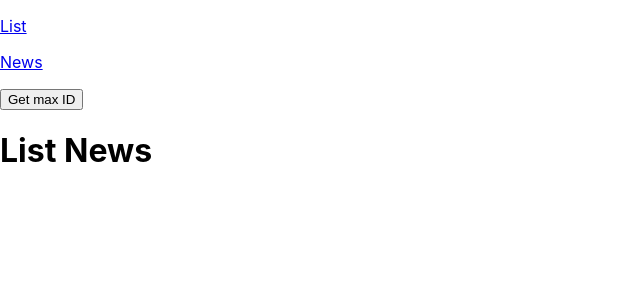
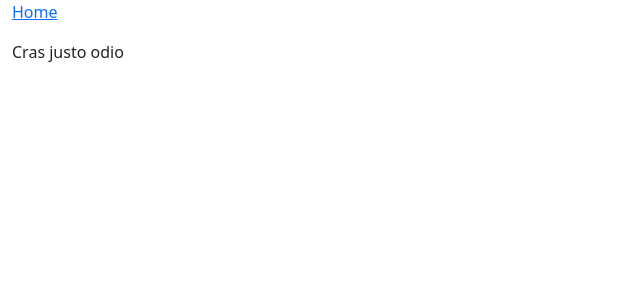
Before and after one commit to z-igor/avito_frontend_trainee_task, a React (Create React App) app: page /news/1 in a window 1280 px wide. Shown: the top 300 px of the page, without its empty margins (0-640 px from the left). Built offline with nearby package versions, Linux system fonts and the light colour scheme.

Commit message:
finally fetch news

```diff
--- a/package.json
+++ b/package.json
@@ -6,7 +6,10 @@
     "@testing-library/jest-dom": "^5.11.4",
     "@testing-library/react": "^11.1.0",
     "@testing-library/user-event": "^12.1.10",
+    "axios": "^0.21.4",
+    "bootstrap": "^5.1.1",
     "react": "^17.0.2",
+    "react-bootstrap": "^2.0.0-beta.6",
     "react-dom": "^17.0.2",
     "react-redux": "^7.2.5",
     "react-router-dom": "^5.3.0",
--- a/src/API/index.js
+++ b/src/API/index.js
@@ -1,9 +1,32 @@
+import { NEWSCOUNT } from "../consts";
+import axios from "axios";
+
 export async function getMaxItemId() {
-  let r = await fetch('https://hacker-news.firebaseio.com/v0/maxitem.json');
-  return await r.json();
+  try {
+    let r = await fetch("https://hacker-news.firebaseio.com/v0/maxitem.json");
+
+    return await r.json();
+  } catch (err) {
+    console.error(err);
+  }
 }
 
-export async function getNewTopBestStories() {
-  let r = await fetch('https://hacker-news.firebaseio.com/v0/topstories.json');
-  return await r.json();
+export async function fetchNews(setData) {
+  try {
+    const ids = await axios.get(
+      "https://hacker-news.firebaseio.com/v0/newstories.json"
+    );
+
+    const newsPromises = ids.data
+      .slice(0, NEWSCOUNT)
+      .map((n) =>
+        axios.get(`https://hacker-news.firebaseio.com/v0/item/${n}.json`)
+      );
+
+    const news = await Promise.all(newsPromises);
+
+    setData(news.map((a) => a.data));
+  } catch (err) {
+    console.error(err);
+  }
 }
--- a/src/App.js
+++ b/src/App.js
@@ -1,8 +1,8 @@
 import React from "react";
-import { BrowserRouter as Router, Link, Route, Switch } from "react-router-dom";
+import { BrowserRouter as Router, Route, Switch } from "react-router-dom";
 import { ListNews } from "./layouts/listNews/ListNews";
 import { OpenNews } from "./layouts/openNews/OpenNews";
-import Button from "./components/Button/Button";
+// import Button from "./components/Button/Button";
 
 // import logo from "./logo.svg";
 import "./App.css";
@@ -10,23 +10,14 @@ import "./App.css";
 function App() {
   return (
     <Router>
-      <div>
-        <p>
-          <Link to="/">List</Link>
-        </p>
-        <p>
-          <Link to="/open">News</Link>
-        </p>
-        <Button />
       <Switch>
-          <Route path="/open">
+        <Route path="/news/:id">
           <OpenNews />
         </Route>
         <Route path="/">
           <ListNews />
         </Route>
       </Switch>
-      </div>
     </Router>
   );
 }
--- a/src/components/Button/Button.jsx
+++ b/src/components/Button/Button.jsx
@@ -1,12 +1,12 @@
 import React from "react";
-import { getMaxItemId, getNewTopBestStories } from "../../API";
+// import { getMaxItemId, getNewTopBestStories } from "../../API";
 import {} from "../../"
 
 async function onClick(e) {
-  const maxItem = await getMaxItemId();
-  const listStory = await getNewTopBestStories();
-  console.log(maxItem);
-  console.log(listStory);
+  // const maxItem = await getMaxItemId();
+  // const listStory = await getNewTopBestStories();
+  // console.log(maxItem);
+  // console.log(listStory);
 }
 
 export default function Button() {
--- a/src/index.js
+++ b/src/index.js
@@ -1,14 +1,21 @@
-import React from 'react';
-import ReactDOM from 'react-dom';
-import './index.css';
-import App from './App';
+import React from "react";
+import ReactDOM from "react-dom";
+import { Provider } from "react-redux";
+import "./index.css";
+import App from "./App";
+import store from "./state/store";
 // import reportWebVitals from './reportWebVitals';
+import 'bootstrap/dist/css/bootstrap.min.css';
+
+window.storee = store;
 
 ReactDOM.render(
   <React.StrictMode>
-    <App />
+    <Provider store={store}>
+      <App />
+    </Provider>
   </React.StrictMode>,
-  document.getElementById('root')
+  document.getElementById("root")
 );
 
 // If you want to start measuring performance in your app, pass a function
--- a/src/layouts/listNews/ListNews.jsx
+++ b/src/layouts/listNews/ListNews.jsx
@@ -1,9 +1,37 @@
-import React from "react";
+import React, { useEffect, useState } from "react";
+import { Link } from "react-router-dom";
+import { useDispatch, useSelector } from "react-redux";
+import { fetchNews } from "../../API";
+import { getNews } from "../../state/actionsCreator/action";
+import { Container, ListGroup } from "react-bootstrap";
 
 export function ListNews() {
+  const dispatch = useDispatch();
+  const { newsList } = useSelector((s) => s.news);
+
+  let [getNewsList, setGetNewsList] = useState([]);
+
+  useEffect(() => {
+    fetchNews(setGetNewsList);
+  }, []);
+
+  useEffect(() => {
+    dispatch(getNews(getNewsList));
+  }, [newsList]);
+
   return (
-    <div>
-      <h1>List News</h1>
-    </div>
+    <Container>
+      {getNewsList.map((n, i) => {
+        return (
+          <ListGroup>
+            <ListGroup.Item>
+              <Link to={`/news/${n.id}`} key={n.id}>
+                <p>{n.title}</p>
+              </Link>
+            </ListGroup.Item>
+          </ListGroup>
+        );
+      })}
+    </Container>
   );
 }
--- a/src/layouts/openNews/OpenNews.jsx
+++ b/src/layouts/openNews/OpenNews.jsx
@@ -1,10 +1,20 @@
 import React from "react";
+import { Col, Container, ListGroup, Row } from "react-bootstrap";
+import { Link } from "react-router-dom";
 
 export function OpenNews() {
   return (
-    <div>
-      <h1>Current News</h1>
-      <p>desctiption</p>
-    </div>
+    <Container fluid>
+      <Row>
+        <Col>
+          <Link to="/">
+            <p>Home</p>
+          </Link>
+        </Col>
+      </Row>
+      <Row>
+        <Col>Cras justo odio</Col>
+      </Row>
+    </Container>
   );
 }
--- /dev/null
+++ b/src/state/actionTypes.js
@@ -0,0 +1,5 @@
+export const GET_NEWS = "GET_NEWS";
+export const CREATE_BANNER = "CREATE_BANNER";
+export const UPDATE_BANNER = "UPDATE_BANNER";
+export const BANNER_ID = "BANNER_ID";
+export const DELETE_BANNER = "DELETE_BANNER";
--- /dev/null
+++ b/src/state/actionsCreator/action.js
@@ -0,0 +1,6 @@
+import { GET_NEWS } from "../actionTypes";
+
+export const getNews = (news) => ({
+  type: GET_NEWS,
+  news,
+});
--- /dev/null
+++ b/src/state/reducers/index.js
@@ -0,0 +1,6 @@
+import { combineReducers } from "redux";
+import { creatorReducer } from "./reducer";
+
+export default combineReducers({
+  news: creatorReducer,
+});
--- /dev/null
+++ b/src/state/reducers/reducer.js
@@ -0,0 +1,19 @@
+import { GET_NEWS } from "../actionTypes";
+
+const initialState = {
+  newsList: [],
+};
+
+export const creatorReducer = (state = initialState, action) => {
+  switch (action.type) {
+    case GET_NEWS: {
+      return {
+        ...state,
+        newsList: action.news,
+      };
+    }
+    default: {
+      return state;
+    }
+  }
+};
--- /dev/null
+++ b/src/state/store.js
@@ -0,0 +1,4 @@
+import { createStore } from "redux";
+import reducer from "./reducers/index";
+
+export default createStore(reducer);
```
Also changed, not shown: 2 other files (tests, documents, lock files or other folders). Lines whose indentation alone changed are shown as unchanged.
